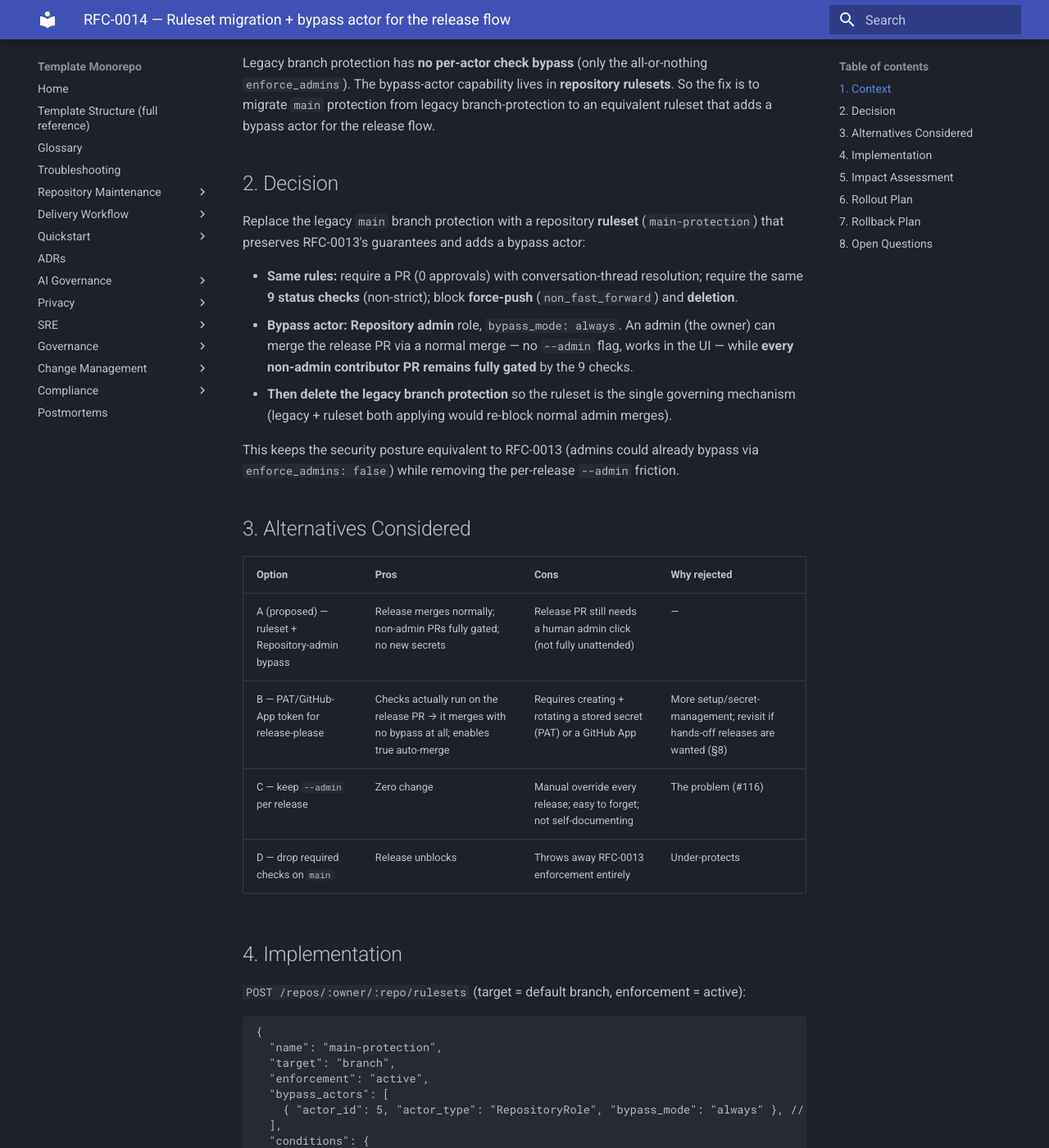
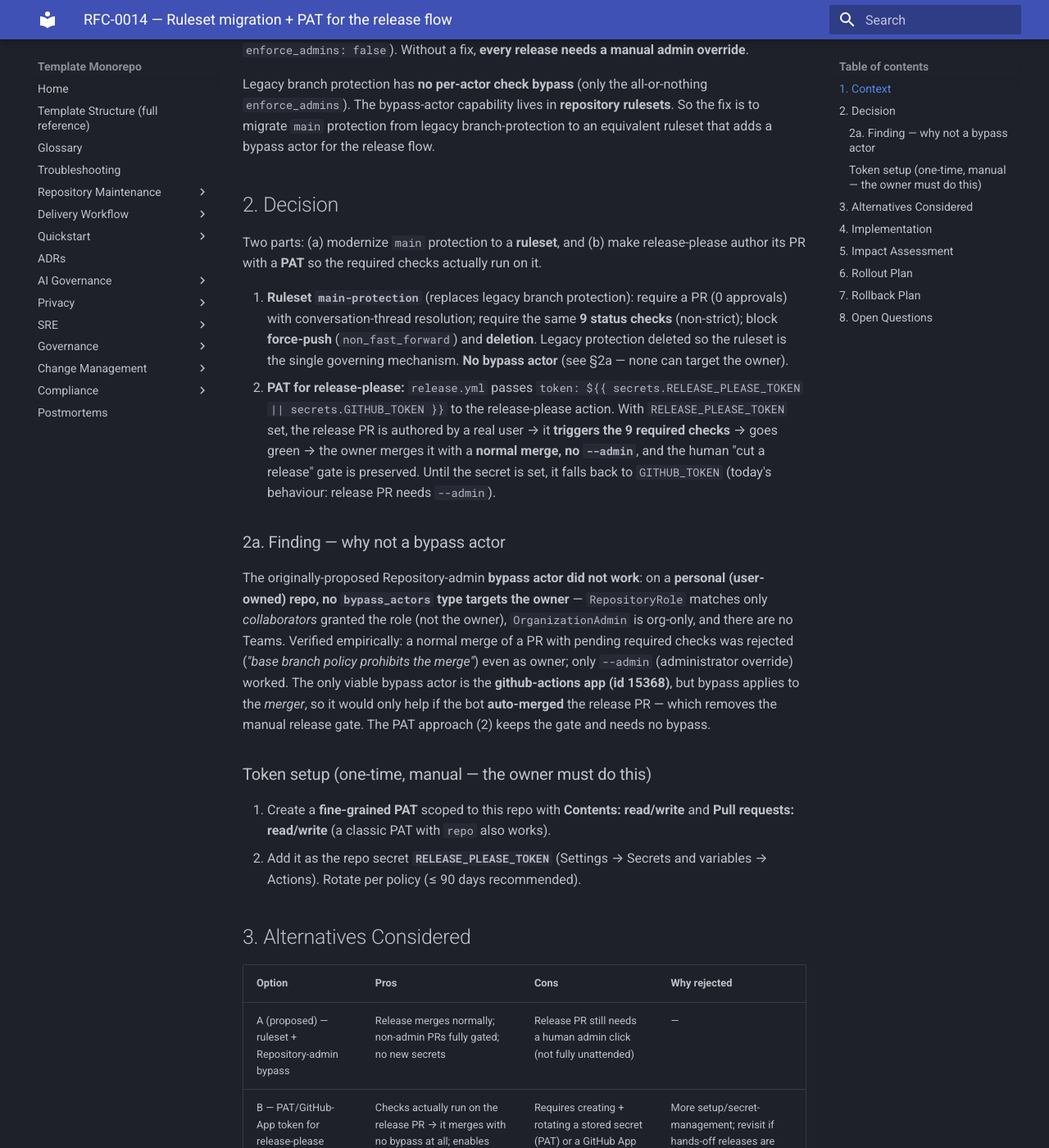
Before and after one commit to valdomirosouza/Repository-Template-v2, an MkDocs documentation site: the page built from docs/change-management/rfc/RFC-0014-release-please-ruleset-bypass.md, in a window 1280 px wide and 1400 px high, scrolled down 639 px. Shown: the whole window at 82% size. Built offline with MkDocs 1.6.1 and Material for MkDocs 9.7.7, drawn with Linux system fonts in a browser that asks for light colours; some of the changed text lies outside the part shown.

Commit message:
ci: author release-please PR with a PAT so required checks run (RFC-0014)
Role-based ruleset bypass cannot target a personal-repo owner (verified: normal
merge of a PR with pending checks was rejected even as owner; only --admin worked).
So instead of a bypass actor, release.yml now passes
token: ${{ secrets.RELEASE_PLEASE_TOKEN || secrets.GITHUB_TOKEN }} to the
release-please action: with the PAT set, the release PR is authored by a real user
and triggers the 9 required checks → it goes green and merges with a normal merge
(no --admin), preserving the human release gate. Falls back to GITHUB_TOKEN until
the secret is added. Ruleset bypass_actors emptied (none needed).

Refs: #116, RFC-0014, RFC-0013
Co-Authored-By: Claude Opus 4.8 (1M context) <noreply@anthropic.com>

```diff
--- a/docs/change-management/rfc/RFC-0014-release-please-ruleset-bypass.md
+++ b/docs/change-management/rfc/RFC-0014-release-please-ruleset-bypass.md
@@ -1,6 +1,6 @@
-# RFC-0014 — Ruleset migration + bypass actor for the release flow
+# RFC-0014 — Ruleset migration + PAT for the release flow
 
-> **Status:** Accepted (applied 2026-06-07 — ruleset `main-protection` created, legacy protection removed)
+> **Status:** Accepted (applied 2026-06-07 — ruleset `main-protection` created, legacy protection removed; release-please switched to a PAT — see §2 / §2a)
 > **Date:** 2026-06-07
 > **Author(s):** @valdomirosouza
 > **Reviewers:** DevOps Lead, Release Manager, Tech Lead
@@ -30,19 +30,37 @@ bypass actor for the release flow.
 
 ## 2. Decision
 
-Replace the legacy `main` branch protection with a repository **ruleset** (`main-protection`)
-that preserves RFC-0013's guarantees and adds a bypass actor:
+Two parts: (a) modernize `main` protection to a **ruleset**, and (b) make release-please author
+its PR with a **PAT** so the required checks actually run on it.
 
-- **Same rules:** require a PR (0 approvals) with conversation-thread resolution; require the same
-  **9 status checks** (non-strict); block **force-push** (`non_fast_forward`) and **deletion**.
-- **Bypass actor:** **Repository admin** role, `bypass_mode: always`. An admin (the owner) can
-  merge the release PR via a normal merge — no `--admin` flag, works in the UI — while **every
-  non-admin contributor PR remains fully gated** by the 9 checks.
-- **Then delete the legacy branch protection** so the ruleset is the single governing mechanism
-  (legacy + ruleset both applying would re-block normal admin merges).
+1. **Ruleset `main-protection`** (replaces legacy branch protection): require a PR (0 approvals)
+   with conversation-thread resolution; require the same **9 status checks** (non-strict); block
+   **force-push** (`non_fast_forward`) and **deletion**. Legacy protection deleted so the ruleset
+   is the single governing mechanism. **No bypass actor** (see §2a — none can target the owner).
+2. **PAT for release-please:** `release.yml` passes
+   `token: ${{ secrets.RELEASE_PLEASE_TOKEN || secrets.GITHUB_TOKEN }}` to the release-please
+   action. With `RELEASE_PLEASE_TOKEN` set, the release PR is authored by a real user → it
+   **triggers the 9 required checks** → goes green → the owner merges it with a **normal merge,
+   no `--admin`**, and the human "cut a release" gate is preserved. Until the secret is set, it
+   falls back to `GITHUB_TOKEN` (today's behaviour: release PR needs `--admin`).
 
-This keeps the security posture equivalent to RFC-0013 (admins could already bypass via
-`enforce_admins: false`) while removing the per-release `--admin` friction.
+### 2a. Finding — why not a bypass actor
+
+The originally-proposed Repository-admin **bypass actor did not work**: on a **personal
+(user-owned) repo, no `bypass_actors` type targets the owner** — `RepositoryRole` matches only
+_collaborators_ granted the role (not the owner), `OrganizationAdmin` is org-only, and there are
+no Teams. Verified empirically: a normal merge of a PR with pending required checks was rejected
+(_"base branch policy prohibits the merge"_) even as owner; only `--admin` (administrator
+override) worked. The only viable bypass actor is the **github-actions app (id 15368)**, but
+bypass applies to the _merger_, so it would only help if the bot **auto-merged** the release PR —
+which removes the manual release gate. The PAT approach (2) keeps the gate and needs no bypass.
+
+### Token setup (one-time, manual — the owner must do this)
+
+1. Create a **fine-grained PAT** scoped to this repo with **Contents: read/write** and
+   **Pull requests: read/write** (a classic PAT with `repo` also works).
+2. Add it as the repo secret **`RELEASE_PLEASE_TOKEN`** (Settings → Secrets and variables →
+   Actions). Rotate per policy (≤ 90 days recommended).
 
 ## 3. Alternatives Considered
 
```
Also changed, not shown: 1 other file.
